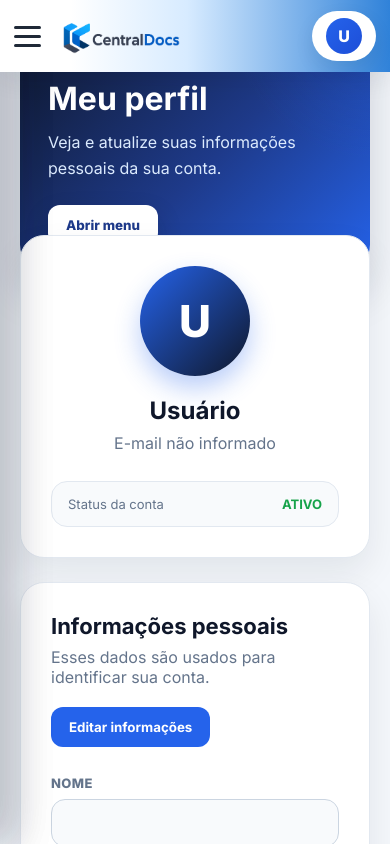
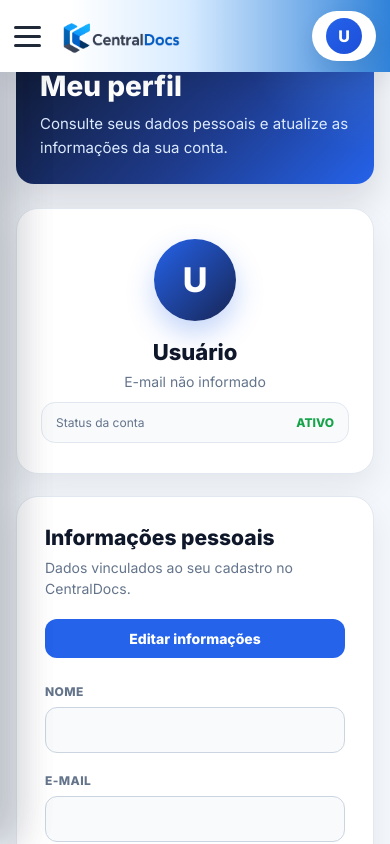
Before and after one commit to Arturqueiiroz/Front-end-React-CentralDocsWeb, a React (Vite) app in the folder CentralDocsWeb/: page /perfil in a window 390 px wide. Shown: the top 844 px of the page. Built offline with nearby package versions, Linux system fonts and the light colour scheme; sample sign-in values are in the browser's storage.

Commit message:
atualizando estilos e textos da página de perfil para melhor clareza e responsividade

```diff
--- a/CentralDocsWeb/src/pages/Perfil/Perfil.css
+++ b/CentralDocsWeb/src/pages/Perfil/Perfil.css
@@ -4,145 +4,133 @@
 }
 
 .perfil-content {
-  flex: 1;
-  padding: 36px;
+  width: 100%;
+  padding: 34px 42px 50px;
   color: #0f172a;
 }
 
-/* HERO */
+/* TOPO DA PÁGINA */
 
-.perfil-hero {
-  min-height: 190px;
-  border-radius: 28px;
-  padding: 42px;
+.perfil-topo {
+  width: 100%;
+  min-height: 150px;
+  border-radius: 24px;
+  padding: 34px 38px;
   display: flex;
   align-items: center;
-  justify-content: space-between;
-  gap: 24px;
   background:
-    radial-gradient(circle at top right, rgba(37, 99, 235, 0.22), transparent 32%),
-    linear-gradient(135deg, #0f172a 0%, #1e3a8a 55%, #2563eb 100%);
+    radial-gradient(circle at top right, rgba(96, 165, 250, 0.28), transparent 34%),
+    linear-gradient(135deg, #0f172a 0%, #1e3a8a 58%, #2563eb 100%);
   color: white;
-  box-shadow: 0 20px 45px rgba(15, 23, 42, 0.18);
+  box-shadow: 0 18px 38px rgba(15, 23, 42, 0.14);
 }
 
-.perfil-hero span {
+.perfil-topo span {
   display: inline-block;
-  margin-bottom: 12px;
-  font-size: 14px;
-  font-weight: 700;
+  margin-bottom: 8px;
+  font-size: 13px;
+  font-weight: 800;
   color: #bfdbfe;
   letter-spacing: 0.5px;
+  text-transform: uppercase;
 }
 
-.perfil-hero h1 {
-  font-size: 42px;
+.perfil-topo h1 {
   margin: 0;
+  font-size: 38px;
+  font-weight: 800;
+  line-height: 1.1;
 }
 
-.perfil-hero p {
-  max-width: 560px;
-  margin-top: 12px;
+.perfil-topo p {
+  max-width: 620px;
+  margin: 10px 0 0;
   color: #dbeafe;
+  font-size: 15px;
   line-height: 1.6;
-}
-
-.btn-abrir-menu {
-  border: none;
-  border-radius: 12px;
-  padding: 12px 18px;
-  background: white;
-  color: #1e3a8a;
-  font-weight: 800;
-  cursor: pointer;
-  white-space: nowrap;
-  box-shadow: 0 10px 24px rgba(15, 23, 42, 0.18);
-  transition: 0.2s ease;
-}
-
-.btn-abrir-menu:hover {
-  transform: translateY(-1px);
 }
 
 /* GRID PRINCIPAL */
 
 .perfil-grid {
   display: grid;
-  grid-template-columns: 300px 1fr;
-  gap: 24px;
-  margin-top: -38px;
-  padding: 0 22px;
+  grid-template-columns: 280px 1fr;
+  gap: 22px;
+  margin-top: 24px;
 }
 
 .perfil-card-usuario,
 .perfil-card-info,
 .perfil-card-seguranca {
-  background: white;
+  background: #ffffff;
   border: 1px solid #e2e8f0;
-  border-radius: 24px;
-  box-shadow: 0 16px 35px rgba(15, 23, 42, 0.08);
+  border-radius: 22px;
+  box-shadow: 0 14px 32px rgba(15, 23, 42, 0.07);
 }
 
 /* CARD DO USUÁRIO */
 
 .perfil-card-usuario {
-  padding: 30px;
+  padding: 30px 24px;
   text-align: center;
 }
 
 .perfil-main-avatar {
-  width: 110px;
-  height: 110px;
-  margin: 0 auto 20px;
+  width: 96px;
+  height: 96px;
+  margin: 0 auto 18px;
   border-radius: 50%;
   display: flex;
   align-items: center;
   justify-content: center;
-  background: linear-gradient(135deg, #2563eb, #0f172a);
+  background: linear-gradient(135deg, #2563eb, #172554);
   color: white;
-  font-size: 44px;
+  font-size: 40px;
   font-weight: 800;
-  box-shadow: 0 12px 26px rgba(37, 99, 235, 0.32);
+  box-shadow: 0 12px 28px rgba(37, 99, 235, 0.28);
 }
 
 .perfil-card-usuario h2 {
   margin: 0;
-  font-size: 24px;
+  font-size: 22px;
   color: #0f172a;
+  font-weight: 800;
 }
 
 .perfil-card-usuario p {
   margin: 8px 0 0;
   color: #64748b;
+  font-size: 14px;
   word-break: break-word;
 }
 
 .perfil-status {
-  margin-top: 28px;
-  padding: 14px 16px;
+  margin-top: 26px;
+  padding: 12px 14px;
   display: flex;
   align-items: center;
   justify-content: space-between;
   background: #f8fafc;
-  border-radius: 16px;
+  border-radius: 14px;
   border: 1px solid #e2e8f0;
 }
 
 .perfil-status span {
-  font-size: 13px;
+  font-size: 12px;
   color: #64748b;
 }
 
 .perfil-status strong {
   color: #16a34a;
   text-transform: uppercase;
-  font-size: 13px;
+  font-size: 12px;
+  font-weight: 800;
 }
 
 /* CARD DE INFORMAÇÕES */
 
 .perfil-card-info {
-  padding: 30px;
+  padding: 28px 28px 30px;
 }
 
 .perfil-card-header {
@@ -150,20 +138,23 @@
   justify-content: space-between;
   gap: 20px;
   align-items: flex-start;
-  margin-bottom: 28px;
+  margin-bottom: 26px;
 }
 
 .perfil-card-header h3,
 .perfil-card-seguranca h3 {
   margin: 0;
-  font-size: 22px;
+  font-size: 21px;
   color: #0f172a;
+  font-weight: 800;
 }
 
 .perfil-card-header p,
 .perfil-card-seguranca p {
-  margin: 8px 0 0;
+  margin: 7px 0 0;
   color: #64748b;
+  font-size: 14px;
+  line-height: 1.5;
 }
 
 /* FORMULÁRIO */
@@ -171,7 +162,7 @@
 .perfil-form {
   display: grid;
   grid-template-columns: 1fr 1fr;
-  gap: 22px;
+  gap: 20px 18px;
 }
 
 .perfil-campo {
@@ -181,7 +172,7 @@
 }
 
 .perfil-campo label {
-  font-size: 13px;
+  font-size: 12px;
   font-weight: 800;
   color: #64748b;
   text-transform: uppercase;
@@ -190,11 +181,11 @@
 
 .perfil-campo input {
   width: 100%;
-  height: 48px;
-  border-radius: 14px;
+  height: 46px;
+  border-radius: 12px;
   border: 1px solid #cbd5e1;
   padding: 0 14px;
-  font-size: 15px;
+  font-size: 14px;
   color: #0f172a;
   background: white;
   outline: none;
@@ -220,8 +211,9 @@
 .perfil-card-seguranca button {
   border: none;
   border-radius: 12px;
-  padding: 12px 18px;
-  font-weight: 700;
+  padding: 11px 17px;
+  font-weight: 800;
+  font-size: 14px;
   cursor: pointer;
   transition: 0.2s ease;
 }
@@ -248,7 +240,7 @@
 }
 
 .perfil-actions {
-  margin-top: 26px;
+  margin-top: 24px;
   display: flex;
   justify-content: flex-end;
   gap: 12px;
@@ -258,10 +250,11 @@
 
 .perfil-erro,
 .perfil-sucesso {
-  margin-top: 20px;
+  margin-top: 18px;
   padding: 12px 14px;
   border-radius: 12px;
-  font-weight: 600;
+  font-weight: 700;
+  font-size: 14px;
 }
 
 .perfil-erro {
@@ -274,27 +267,62 @@
   background: #dcfce7;
 }
 
-/* SEGURANÇA */
+/* CARD DE SEGURANÇA */
 
 .perfil-card-seguranca {
-  margin: 26px 22px 0;
-  padding: 26px 30px;
+  margin-top: 22px;
+  padding: 24px 26px;
   display: flex;
   align-items: center;
   justify-content: space-between;
+  gap: 24px;
 }
 
 .perfil-card-seguranca button {
   background: #e2e8f0;
   color: #64748b;
   cursor: not-allowed;
+  white-space: nowrap;
 }
 
 /* RESPONSIVO */
 
 @media (max-width: 1000px) {
+  .perfil-content {
+    padding: 26px 24px 40px;
+  }
+
   .perfil-grid {
     grid-template-columns: 1fr;
+  }
+
+  .perfil-card-usuario {
+    display: flex;
+    align-items: center;
+    text-align: left;
+    gap: 20px;
+  }
+
+  .perfil-main-avatar {
+    margin: 0;
+    width: 82px;
+    height: 82px;
+    font-size: 34px;
+    flex-shrink: 0;
+  }
+
+  .perfil-status {
+    margin-top: 12px;
+  }
+}
+
+@media (max-width: 760px) {
+  .perfil-topo {
+    padding: 28px;
+  }
+
+  .perfil-topo h1 {
+    font-size: 32px;
   }
 
   .perfil-form {
@@ -308,34 +336,34 @@
   .perfil-card-seguranca {
     flex-direction: column;
     align-items: flex-start;
-    gap: 18px;
+  }
+
+  .perfil-card-seguranca button {
+    width: 100%;
   }
 }
 
-@media (max-width: 650px) {
+@media (max-width: 560px) {
   .perfil-content {
-    padding: 20px;
+    padding: 20px 16px 34px;
   }
 
-  .perfil-hero {
-    padding: 28px;
-    flex-direction: column;
-    align-items: flex-start;
+  .perfil-topo {
+    border-radius: 18px;
+    padding: 24px;
   }
 
-  .perfil-hero h1 {
-    font-size: 32px;
+  .perfil-topo h1 {
+    font-size: 28px;
   }
 
-  .perfil-grid {
-    padding: 0;
-    margin-left: 0;
-    margin-right: 0;
+  .perfil-card-usuario {
+    display: block;
+    text-align: center;
   }
 
-  .perfil-card-seguranca {
-    margin-left: 0;
-    margin-right: 0;
+  .perfil-main-avatar {
+    margin: 0 auto 18px;
   }
 
   .perfil-actions {
@@ -343,7 +371,8 @@
   }
 
   .btn-cancelar,
-  .btn-salvar {
+  .btn-salvar,
+  .btn-editar {
     width: 100%;
   }
 }
--- a/CentralDocsWeb/src/pages/Perfil/Perfil.tsx
+++ b/CentralDocsWeb/src/pages/Perfil/Perfil.tsx
@@ -115,22 +115,14 @@ function Perfil() {
       />
 
       <main className="perfil-content">
-        <section className="perfil-hero">
+        <section className="perfil-topo">
           <div>
-            <span>CentralDocs</span>
+            <span>Configurações da conta</span>
             <h1>Meu perfil</h1>
             <p>
-              Veja e atualize suas informações pessoais da sua conta.
+              Consulte seus dados pessoais e atualize as informações da sua conta.
             </p>
           </div>
-
-          <button
-            type="button"
-            className="btn-abrir-menu"
-            onClick={() => setMenuAberto(true)}
-          >
-            Abrir menu
-          </button>
         </section>
 
         <section className="perfil-grid">
@@ -152,7 +144,7 @@ function Perfil() {
             <div className="perfil-card-header">
               <div>
                 <h3>Informações pessoais</h3>
-                <p>Esses dados são usados para identificar sua conta.</p>
+                <p>Dados vinculados ao seu cadastro no CentralDocs.</p>
               </div>
 
               {!editando && (
@@ -234,9 +226,9 @@ function Perfil() {
 
         <section className="perfil-card-seguranca">
           <div>
-            <h3>Segurança</h3>
+            <h3>Segurança da conta</h3>
             <p>
-              Em breve você poderá alterar sua senha e configurar opções de segurança.
+              Em breve você poderá alterar sua senha e configurar novas opções de proteção.
             </p>
           </div>
 
```
